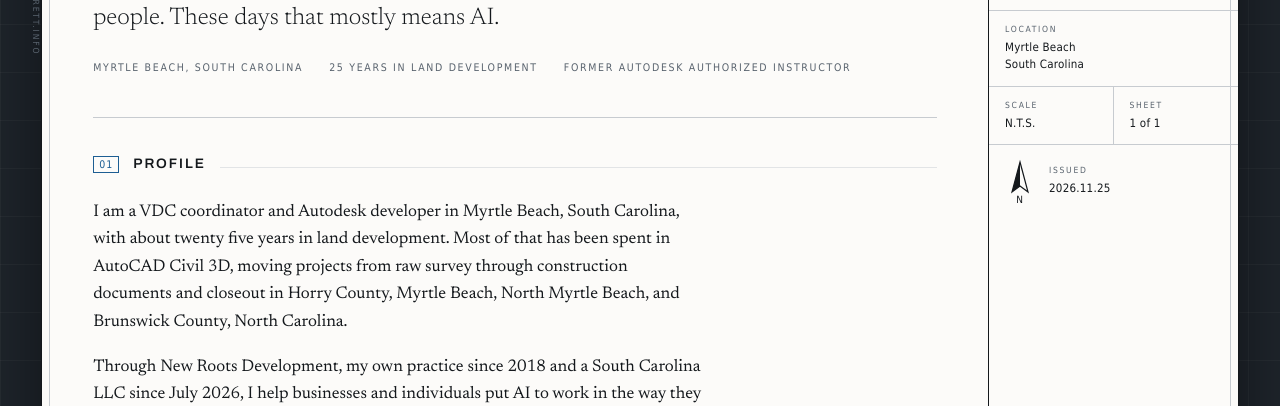
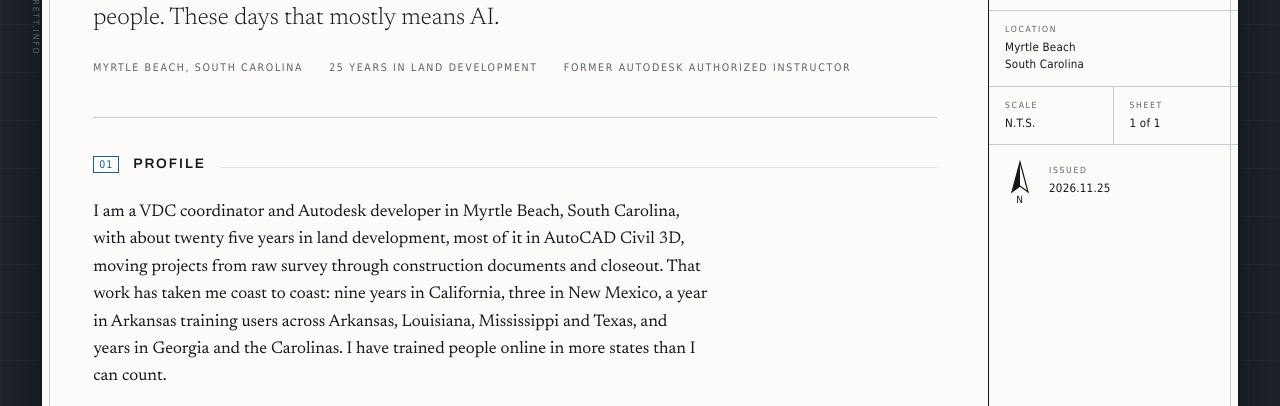
Before and after one commit to NewRootsDev/christianbarrett.info, a plain HTML site: page index.html in a window 1280 px wide. Shown: the part 360-766 px from the top of the page. Drawn offline with Linux system fonts and the light colour scheme.

Commit message:
Profile: coast to coast work history instead of local county list
Co-Authored-By: Claude Opus 5.5 <noreply@anthropic.com>

Claude-Session: https://claude.ai/code/session_01QRYbHexA9WCUZ1HniRJhgC

```diff
--- a/index.html
+++ b/index.html
@@ -285,7 +285,7 @@ tr.r-old td{color:var(--graphite)}
     <section id="profile">
       <div class="shead"><span class="num">01</span><h2>Profile</h2><span class="fill"></span></div>
       <div class="prose">
-        <p>I am a VDC coordinator and Autodesk developer in Myrtle Beach, South Carolina, with about twenty five years in land development. Most of that has been spent in AutoCAD Civil 3D, moving projects from raw survey through construction documents and closeout in Horry County, Myrtle Beach, North Myrtle Beach, and Brunswick County, North Carolina.</p>
+        <p>I am a VDC coordinator and Autodesk developer in Myrtle Beach, South Carolina, with about twenty five years in land development, most of it in AutoCAD Civil 3D, moving projects from raw survey through construction documents and closeout. That work has taken me coast to coast: nine years in California, three in New Mexico, a year in Arkansas training users across Arkansas, Louisiana, Mississippi and Texas, and years in Georgia and the Carolinas. I have trained people online in more states than I can count.</p>
         <p>Through New Roots Development, my own practice since 2018 and a South Carolina LLC since July 2026, I help businesses and individuals put AI to work in the way they already work, and I train people to run it the way I learned to teach as an Autodesk Authorized Instructor. I am an FAA Part 107 remote pilot and a certified drone maintenance technician through Horry Georgetown Technical College.</p>
         <p>Earlier I ran CADTECHS, my own Autodesk training and consulting practice, spent four years supporting Autodesk and its reseller channel as an AEC applications specialist across twelve states, wrote The Civil Side for AUGI, and grew the largest Civil 3D user group on LinkedIn past ten thousand members before selling it. Before CAD I framed houses, ran a forklift, fabricated steel, and programmed CNC machines. That is still how I read a set of plans.</p>
       </div>
```
